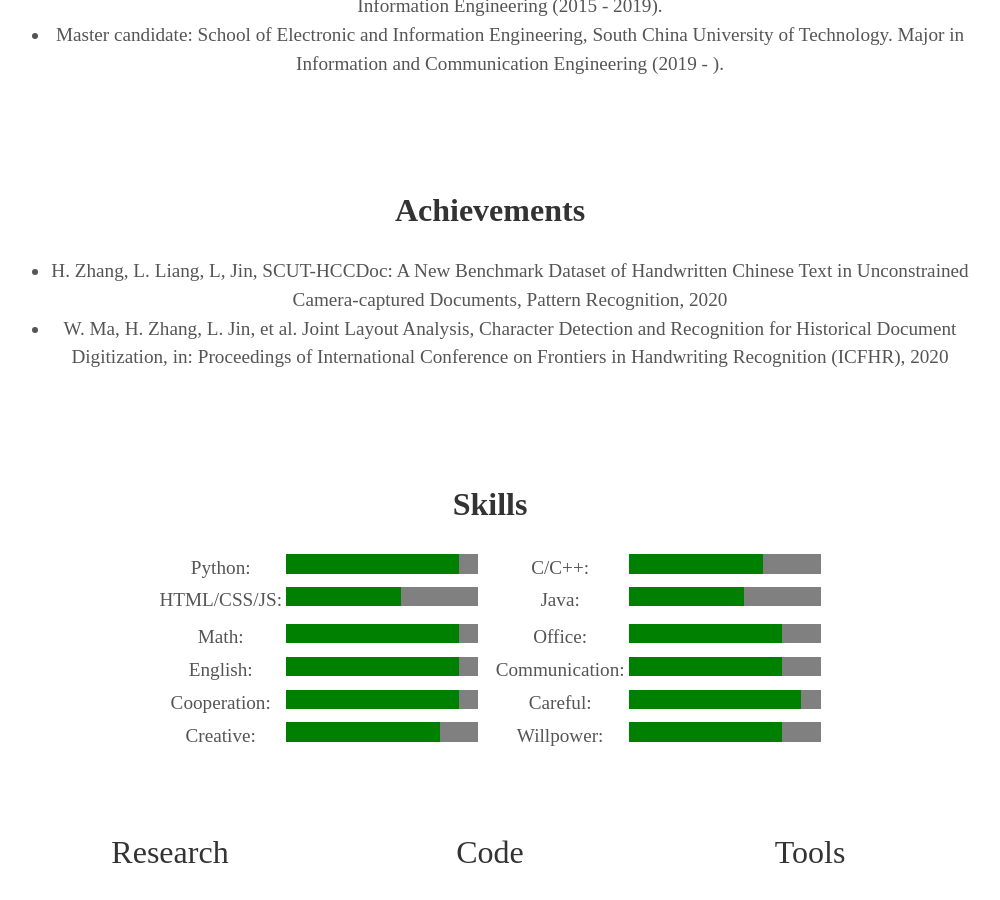
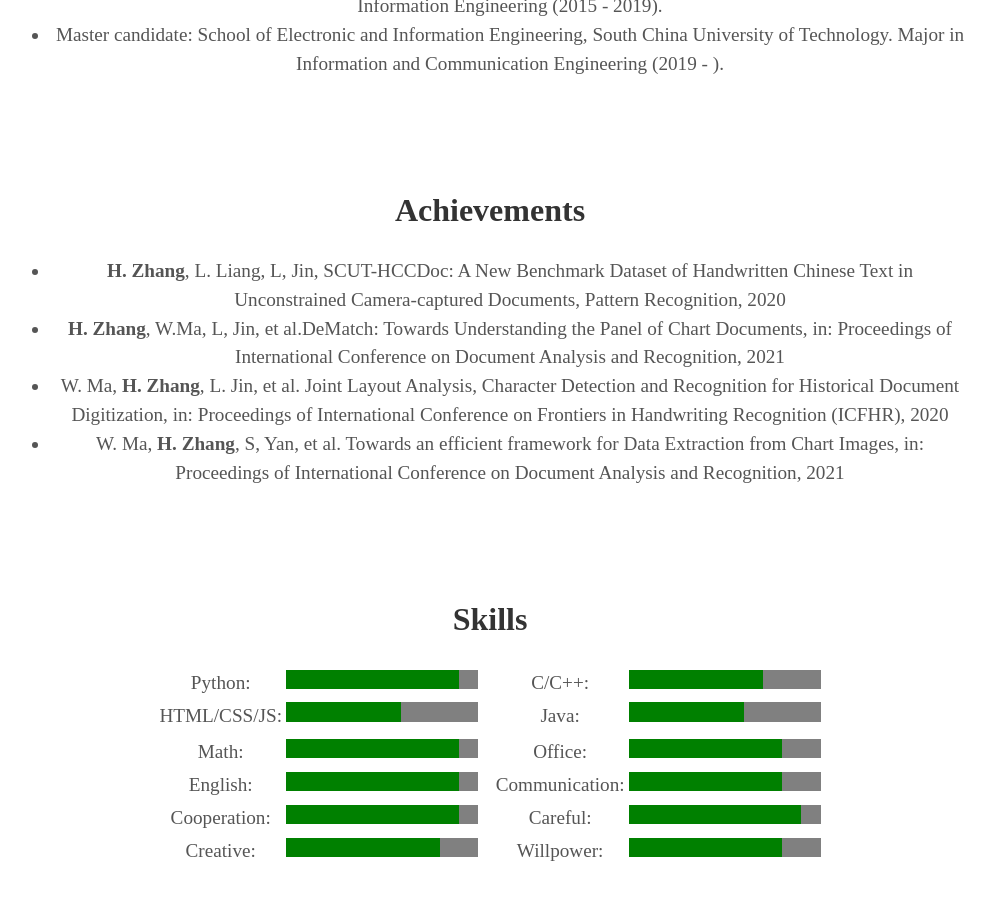
Before and after one commit to iiiHunter/profile, a Jekyll site: the page built from index.html, in a window 1280 px wide and 900 px high, scrolled down 1807 px. Shown: the whole window, without its empty margins (150-1150 px from the left). Built offline with Jekyll 4.4.1, drawn with Linux system fonts in a browser that asks for light colours; some web fonts are replaced.

Commit message:
add 2 paper and update profile photo

```diff
--- a/_includes/about.html
+++ b/_includes/about.html
@@ -50,8 +50,10 @@
 
   <h2>Achievements</h2>
   <ul>
-    <li>H. Zhang, L. Liang, L, Jin, SCUT-HCCDoc: A New Benchmark Dataset of Handwritten Chinese Text in Unconstrained Camera-captured Documents, Pattern Recognition, 2020</li>
-    <li>W. Ma, H. Zhang, L. Jin, et al. Joint Layout Analysis, Character Detection and Recognition for Historical Document Digitization, in: Proceedings of International Conference on Frontiers in Handwriting Recognition (ICFHR), 2020</li>
+    <li><b>H. Zhang</b>, L. Liang, L, Jin, SCUT-HCCDoc: A New Benchmark Dataset of Handwritten Chinese Text in Unconstrained Camera-captured Documents, Pattern Recognition, 2020</li>
+    <li><b>H. Zhang</b>, W.Ma, L, Jin, et al.DeMatch: Towards Understanding the Panel of Chart Documents, in: Proceedings of International Conference on Document Analysis and Recognition, 2021</li>
+    <li>W. Ma, <b>H. Zhang</b>, L. Jin, et al. Joint Layout Analysis, Character Detection and Recognition for Historical Document Digitization, in: Proceedings of International Conference on Frontiers in Handwriting Recognition (ICFHR), 2020</li>
+    <li>W. Ma, <b>H. Zhang</b>, S, Yan, et al. Towards an efficient framework for Data Extraction from Chart Images, in: Proceedings of International Conference on Document Analysis and Recognition, 2021</li>
   </ul>
   <br>
 
```
Also changed, not shown: assets/img/001.jpg.
